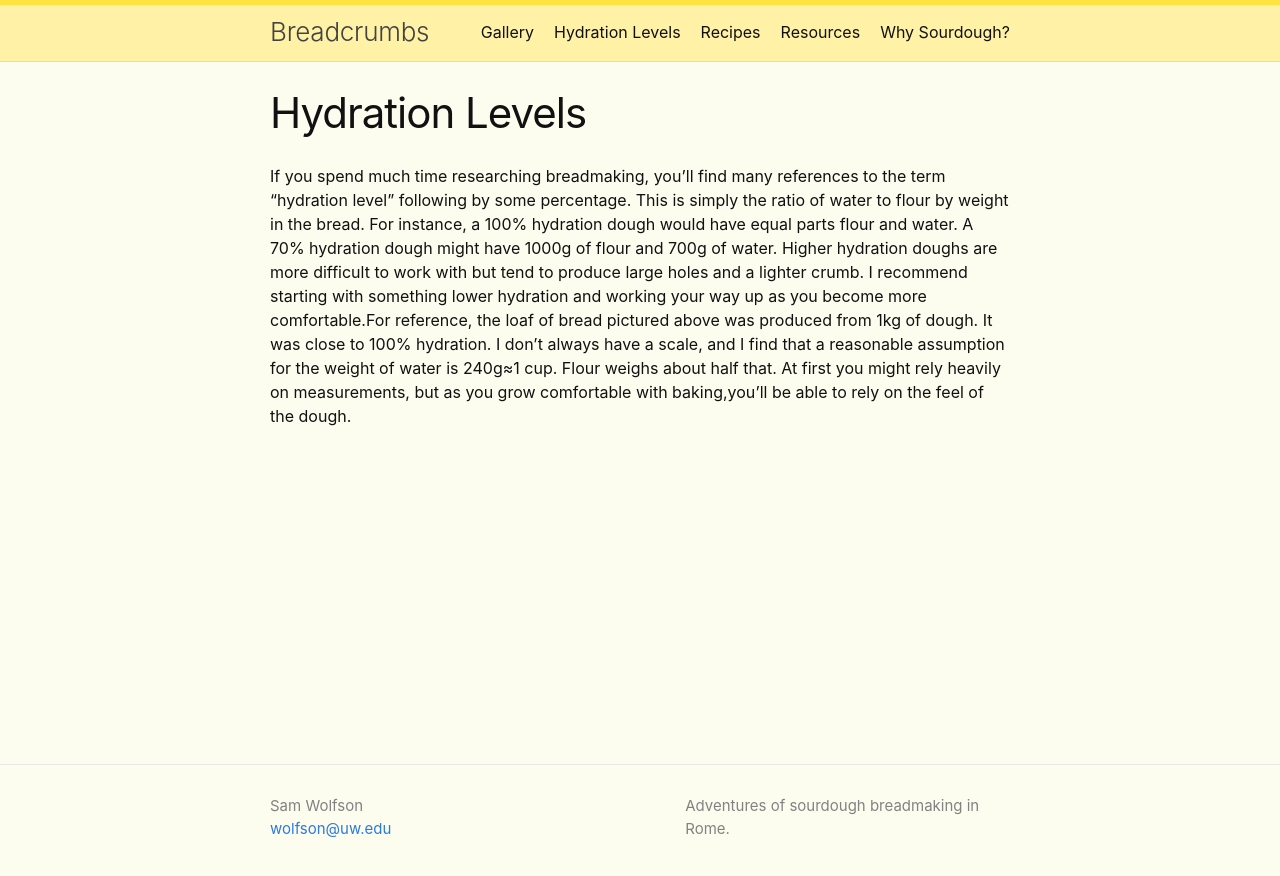
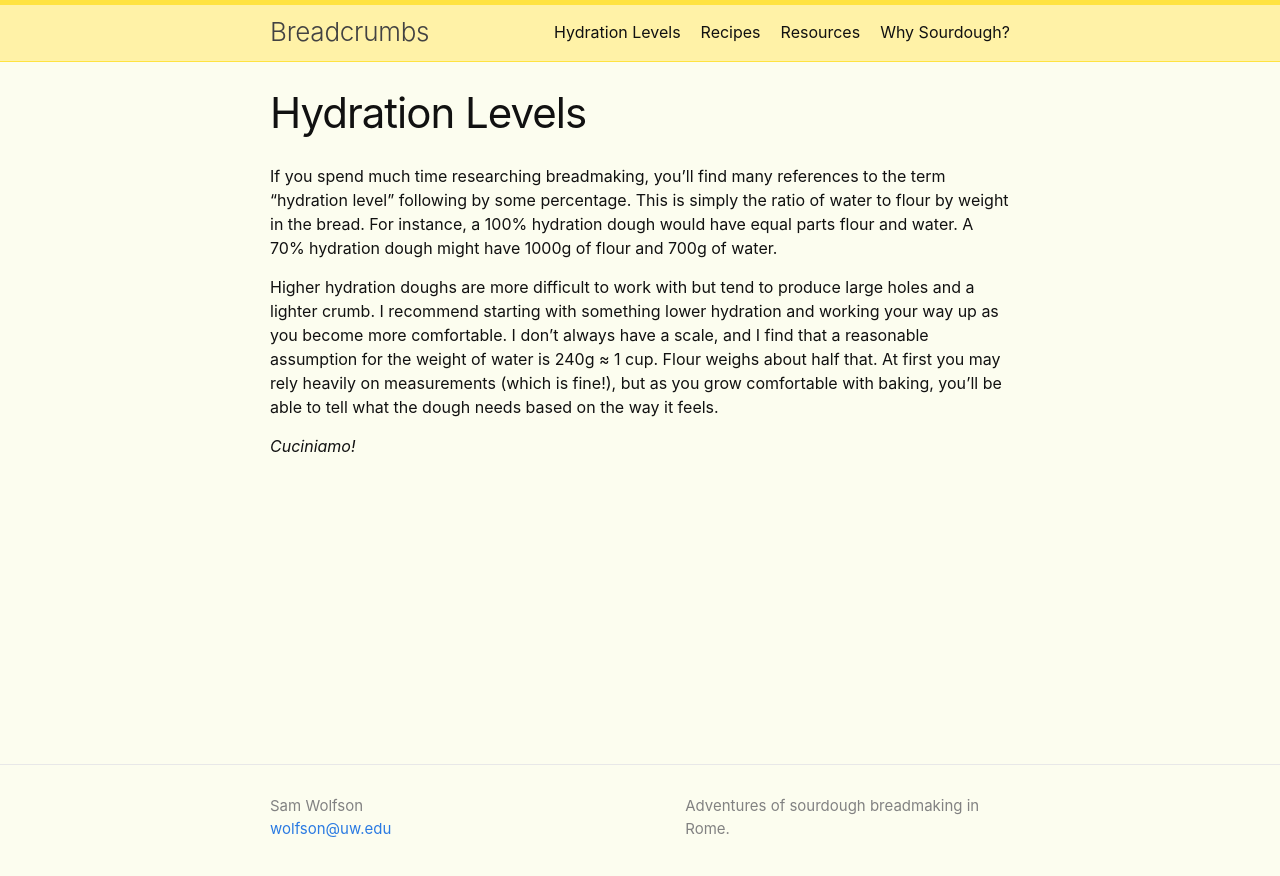
Before and after one commit to terabyte128/breadcrumbs, a Jekyll site: the page built from hydration-levels.md, in a window 1280 px wide. Shown: the top 876 px of the page. Built offline with Jekyll 4.4.1, drawn with Linux system fonts in a browser that asks for light colours; some web fonts are replaced.

Commit message:
remove gallery, and update hydration

```diff
--- a/hydration-levels.md
+++ b/hydration-levels.md
@@ -3,4 +3,8 @@ layout: "page"
 title: "Hydration Levels"
 ---
 
-If you spend much time researching breadmaking, you’ll find many references to the term “hydration level” following by some percentage.  This is simply the ratio of water to flour by weight in the bread.  For instance, a 100% hydration dough would have equal parts flour and water.  A 70% hydration dough might have 1000g of flour and 700g of water.   Higher  hydration  doughs  are  more  difficult  to  work  with  but  tend  to  produce large holes and a lighter crumb.  I recommend starting with something lower hydration and working your way up as you become more comfortable.For reference, the loaf of bread pictured above was produced from 1kg of dough.  It was close to 100% hydration.  I don’t always have a scale, and I find that a reasonable assumption for the weight of water is 240g≈1 cup.  Flour weighs about half that.  At first you might rely heavily on measurements, but as you grow comfortable with baking,you’ll be able to rely on the feel of the dough.
+If you spend much time researching breadmaking, you’ll find many references to the term “hydration level” following by some percentage.  This is simply the ratio of water to flour by weight in the bread.  For instance, a 100% hydration dough would have equal parts flour and water.  A 70% hydration dough might have 1000g of flour and 700g of water.
+
+Higher  hydration  doughs  are  more  difficult  to  work with but tend  to  produce large holes and a lighter crumb.  I recommend starting with something lower hydration and working your way up as you become more comfortable.  I don’t always have a scale, and I find that a reasonable assumption for the weight of water is 240g ≈ 1 cup.  Flour weighs about half that.  At first you may rely heavily on measurements (which is fine!), but as you grow comfortable with baking, you’ll be able to tell what the dough needs based on the way it feels.
+
+_Cuciniamo!_
```
Also changed, not shown: gallery.md (deleted, +0 -42 lines).
